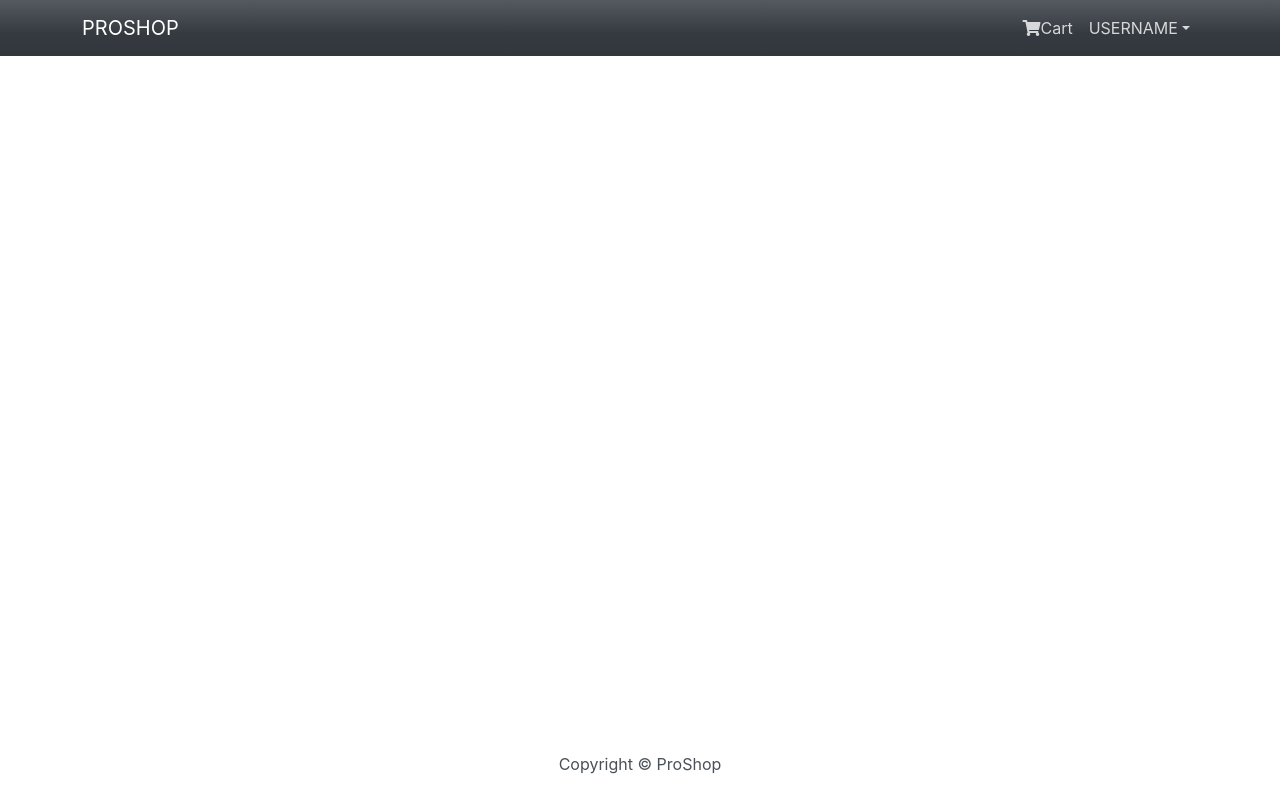
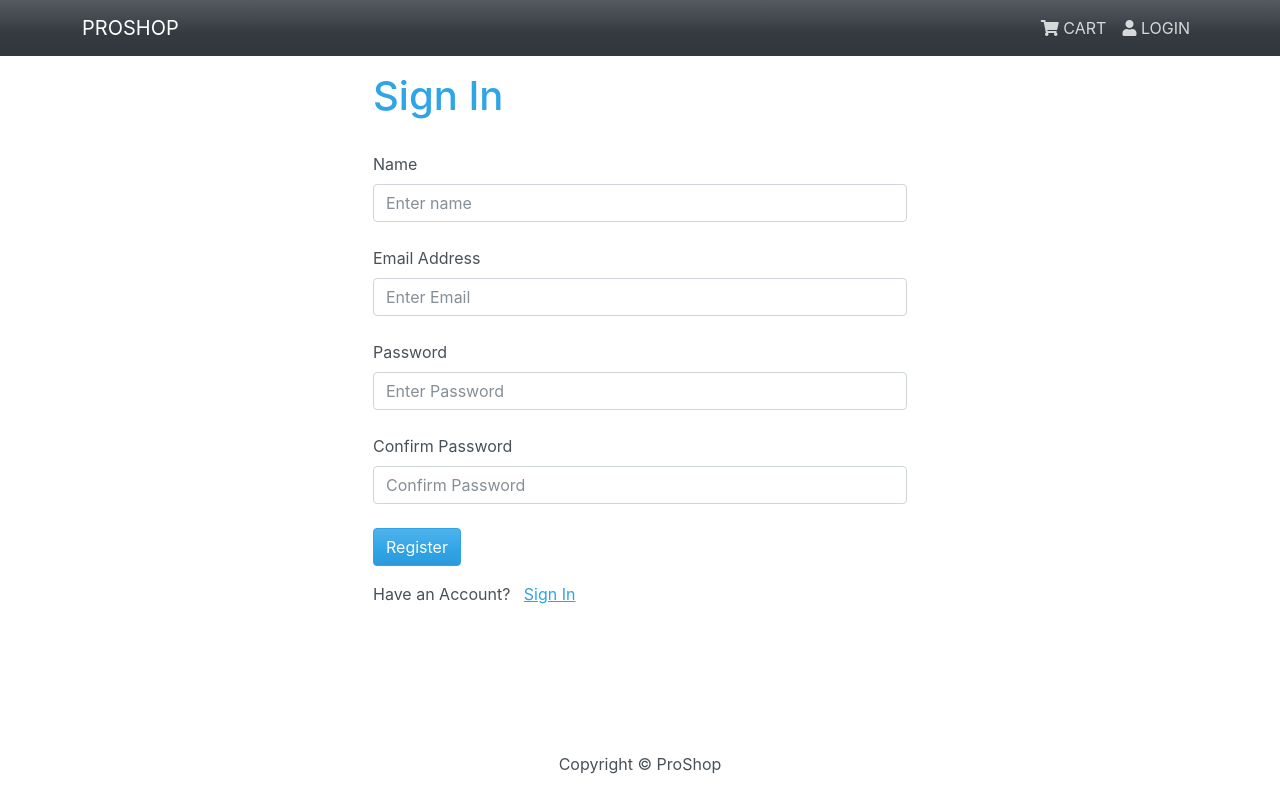
Before and after one commit to oybek703/proshop-django, a React (Create React App) app in the folder frontend/: page /register in a window 1280 px wide. Built offline with nearby package versions, Linux system fonts and the light colour scheme.

Commit message:
user register fix

```diff
--- a/frontend/src/App.js
+++ b/frontend/src/App.js
@@ -7,6 +7,8 @@ import Header from './components/UI/Header'
 import Footer from './components/UI/Footer'
 import ProductDetails from './components/pages/ProductDetails'
 import Cart from './components/pages/Cart'
+import Login from './components/pages/Login'
+import Register from './components/pages/Register'
 
 function App() {
   return (
@@ -18,6 +20,8 @@ function App() {
               <Route path='/' element={<Home/>} exact />
               <Route path='/product/:id' element={<ProductDetails/>} />
               <Route path='/cart' element={<Cart/>} />
+              <Route path='/login' element={<Login/>} />
+              <Route path='/register' element={<Register/>} />
             </Routes>
         </Container>
       </main>
--- a/frontend/src/components/UI/FormContainer.js
+++ b/frontend/src/components/UI/FormContainer.js
@@ -0,0 +1,16 @@
+import React from 'react'
+import { Container, Row, Col } from 'react-bootstrap'
+
+function FormContainer({ children }) {
+    return (
+        <Container>
+            <Row className="justify-content-md-center">
+                <Col xs={12} md={6}>
+                    {children}
+                </Col>
+            </Row>
+        </Container>
+    )
+}
+
+export default FormContainer
--- a/frontend/src/components/UI/Header.js
+++ b/frontend/src/components/UI/Header.js
@@ -1,8 +1,18 @@
 import React from 'react'
 import {Navbar, Nav, Container, NavDropdown} from 'react-bootstrap'
 import {LinkContainer} from 'react-router-bootstrap'
+import {useDispatch, useSelector} from 'react-redux'
+import {logout} from '../../redux/actions'
+import {useNavigate} from 'react-router-dom'
 
 function Header() {
+    const dispatch = useDispatch()
+    const navigate = useNavigate()
+    const {user} = useSelector(state => state.userInfo)
+    function handleLogout() {
+        dispatch(logout())
+        navigate('/login')
+    }
     return (
         <header>
             <Navbar bg="dark" variant="dark" expand="lg" collapseOnSelect>
@@ -14,17 +24,47 @@ function Header() {
                     <Navbar.Toggle aria-controls="basic-navbar-nav"/>
                     <Navbar.Collapse id="basic-navbar-nav" className='justify-content-end'>
                         <Nav className="ml-auto">
+                            <LinkContainer to='/cart'>
+                                <Nav.Link ><i className="fas fa-shopping-cart"></i>&nbsp;CART</Nav.Link>
+                            </LinkContainer>
+                            {user ? (
+                                <NavDropdown title={user.name.toUpperCase()} id='username'>
+                                    <LinkContainer to='/profile'>
+                                        <NavDropdown.Item>Profile</NavDropdown.Item>
+                                    </LinkContainer>
 
-                            <LinkContainer to='/cart'>
-                                <Nav.Link><i className="fas fa-shopping-cart"></i>Cart</Nav.Link>
-                            </LinkContainer>
+                                    <NavDropdown.Item onClick={handleLogout}>Logout</NavDropdown.Item>
 
-                            <NavDropdown title={'USERNAME'} id='username'>
+                                </NavDropdown>
+                            ) : (
+                                    <LinkContainer to='/login'>
+                                        <Nav.Link><i className="fas fa-user"></i>&nbsp;LOGIN</Nav.Link>
+                                    </LinkContainer>
+                                )}
+                            {user && user.is_admin && (
+                                <NavDropdown title='ADMIN' id='adminmenue'>
+                                    <LinkContainer to='/admin/userlist'>
+                                        <NavDropdown.Item>Users</NavDropdown.Item>
+                                    </LinkContainer>
+
+                                    <LinkContainer to='/admin/productlist'>
+                                        <NavDropdown.Item>Products</NavDropdown.Item>
+                                    </LinkContainer>
+
+                                    <LinkContainer to='/admin/orderlist'>
+                                        <NavDropdown.Item>Orders</NavDropdown.Item>
+                                    </LinkContainer>
+
+                                </NavDropdown>
+                            )}
+                            {false && <NavDropdown title={'USERNAME'} id='username'>
                                 <LinkContainer to='/profile'>
                                     <NavDropdown.Item>Profile</NavDropdown.Item>
                                 </LinkContainer>
-                            </NavDropdown>
-
+                                <LinkContainer to='/logout'>
+                                    <NavDropdown.Item>Logout</NavDropdown.Item>
+                                </LinkContainer>
+                            </NavDropdown>}
                         </Nav>
                     </Navbar.Collapse>
                 </Container>
--- a/frontend/src/components/UI/Spinner.js
+++ b/frontend/src/components/UI/Spinner.js
@@ -1,8 +1,8 @@
 import React from 'react'
 
-const Spinner = () => {
+const Spinner = ({small}) => {
     return (
-        <div className="spinner-border" role="status">
+        <div className={`spinner-border ${small && 'spinner-border-sm'}`} role="status">
             <span className="sr-only">Loading...</span>
         </div>
     )
--- a/frontend/src/components/pages/Login.js
+++ b/frontend/src/components/pages/Login.js
@@ -0,0 +1,82 @@
+import React, { useState, useEffect } from 'react'
+import {Link, useNavigate} from 'react-router-dom'
+import { Form, Button, Row, Col } from 'react-bootstrap'
+import { useDispatch, useSelector } from 'react-redux'
+import Alert from '../UI/Alert'
+import {login} from '../../redux/actions'
+import Spinner from '../UI/Spinner'
+import {USER_LOGIN_RESET, USER_REGISTER_RESET} from '../../redux/actions/types'
+import FormContainer from '../UI/FormContainer'
+
+function Login() {
+    const navigate = useNavigate()
+    const [email, setEmail] = useState('')
+    const [password, setPassword] = useState('')
+
+    const dispatch = useDispatch()
+
+
+    const {user, loading, error} = useSelector(state => state.userInfo)
+    useEffect(() => {
+        if(user) navigate('/')
+        return function () {
+            dispatch({type: USER_LOGIN_RESET})
+            dispatch({type: USER_REGISTER_RESET})
+        }
+    }, [navigate, user, dispatch])
+    const submitHandler = (e) => {
+        e.preventDefault()
+        dispatch(login({email, password}))
+    }
+    return (
+        <FormContainer>
+            <h1>Sign In</h1>
+            {error && <Alert type='danger'>{error}</Alert>}
+            <Form onSubmit={submitHandler}>
+                <br/>
+                <Form.Group controlId='email'>
+                    <Form.Label>Email Address</Form.Label>
+                    <Form.Control
+                        type='email'
+                        placeholder='Enter Email'
+                        value={email}
+                        disabled={loading}
+                        required
+                        onChange={(e) => setEmail(e.target.value)}
+                    >
+                    </Form.Control>
+                </Form.Group>
+
+                <br/>
+                <Form.Group controlId='password'>
+                    <Form.Label>Password</Form.Label>
+                    <Form.Control
+                        type='password'
+                        required
+                        disabled={loading}
+                        placeholder='Enter Password'
+                        value={password}
+                        onChange={(e) => setPassword(e.target.value)}
+                    >
+                    </Form.Control>
+                </Form.Group>
+                <br/>
+                <Button type='submit' variant='primary' disabled={loading}>
+                    Sign In &nbsp; {loading && <Spinner small />}
+                </Button>
+            </Form>
+
+            <Row className='py-3'>
+                <Col>
+                    New Customer? <Link
+                        to='/register'>
+                        Register
+                        </Link>
+                </Col>
+            </Row>
+
+        </FormContainer>
+    )
+}
+
+export default Login
--- a/frontend/src/components/pages/ProductDetails.js
+++ b/frontend/src/components/pages/ProductDetails.js
@@ -30,7 +30,7 @@ const ProductDetails = () => {
     }, [params, dispatch])
     return (
         <Container className='mt-3'>
-            <Link to='/' className='btn btn-light'>Go Back</Link>
+            <Link to='/' className='btn btn-light'>Go Home</Link>
             <br/><br/>
             {loading
                 ? <Loader/>
--- a/frontend/src/components/pages/Register.js
+++ b/frontend/src/components/pages/Register.js
@@ -1,57 +1,78 @@
 import React, { useState, useEffect } from 'react'
-import {Link, useLocation, useNavigate} from 'react-router-dom'
-import { Form, Button, Row, Col, Container } from 'react-bootstrap'
+import {Link, useNavigate} from 'react-router-dom'
+import { Form, Button, Row, Col } from 'react-bootstrap'
 import { useDispatch, useSelector } from 'react-redux'
+import FormContainer from '../UI/FormContainer'
 import Alert from '../UI/Alert'
-import {login} from '../../redux/actions'
 import Spinner from '../UI/Spinner'
-import {USER_LOGIN_RESET} from '../../redux/actions/types'
+import {registerUser} from '../../redux/actions'
+import {USER_LOGIN_RESET, USER_REGISTER_RESET} from '../../redux/actions/types'
 
-function Login() {
+function Register() {
     const navigate = useNavigate()
+    const dispatch = useDispatch()
+    const [name, setName] = useState('')
     const [email, setEmail] = useState('')
     const [password, setPassword] = useState('')
+    const [confirmPassword, setConfirmPassword] = useState('')
+    const [message, setMessage] = useState('')
+    const {user,loading, error} = useSelector(state => state.userInfo)
 
-    const dispatch = useDispatch()
-
-
-    const {user, loading, error} = useSelector(state => state.userInfo)
     useEffect(() => {
-        if(user) navigate('/')
+        if (user) navigate('/')
         return function () {
             dispatch({type: USER_LOGIN_RESET})
+            dispatch({type: USER_REGISTER_RESET})
         }
-    }, [navigate, user, dispatch])
-    const submitHandler = (e) => {
+    }, [user, navigate, dispatch])
+    const handleSubmit = (e) => {
         e.preventDefault()
-        dispatch(login({email, password}))
+        if (password !== confirmPassword) {
+            setMessage('Passwords do not match')
+            setTimeout(() => setMessage(''), 3000)
+        } else {
+            dispatch(registerUser({name, email, password}))
+        }
+
     }
+
     return (
-        <Container>
+        <FormContainer>
             <h1>Sign In</h1>
+            {message && <Alert type='danger'>{message}</Alert>}
             {error && <Alert type='danger'>{error}</Alert>}
-            <Form onSubmit={submitHandler}>
+            <Form onSubmit={handleSubmit}>
+                <br/>
+                <Form.Group controlId='name'>
+                    <Form.Label>Name</Form.Label>
+                    <Form.Control
+                        required
+                        type='name'
+                        placeholder='Enter name'
+                        value={name}
+                        onChange={(e) => setName(e.target.value)}
+                    >
+                    </Form.Control>
+                </Form.Group>
                 <br/>
                 <Form.Group controlId='email'>
                     <Form.Label>Email Address</Form.Label>
                     <Form.Control
+                        required
                         type='email'
                         placeholder='Enter Email'
                         value={email}
-                        disabled={loading}
-                        required
                         onChange={(e) => setEmail(e.target.value)}
                     >
                     </Form.Control>
                 </Form.Group>
-
                 <br/>
                 <Form.Group controlId='password'>
                     <Form.Label>Password</Form.Label>
                     <Form.Control
-                        type='password'
                         required
                         disabled={loading}
+                        type='password'
                         placeholder='Enter Password'
                         value={password}
                         onChange={(e) => setPassword(e.target.value)}
@@ -59,22 +80,35 @@ function Login() {
                     </Form.Control>
                 </Form.Group>
                 <br/>
+                <Form.Group controlId='passwordConfirm'>
+                    <Form.Label>Confirm Password</Form.Label>
+                    <Form.Control
+                        required
+                        type='password'
+                        disabled={loading}
+                        placeholder='Confirm Password'
+                        value={confirmPassword}
+                        onChange={(e) => setConfirmPassword(e.target.value)}
+                    >
+                    </Form.Control>
+                </Form.Group>
+                <br/>
                 <Button type='submit' variant='primary' disabled={loading}>
-                    Sign In &nbsp; {loading && <Spinner small />}
+                    Register {loading && <Spinner small/>}
                 </Button>
+
             </Form>
 
             <Row className='py-3'>
                 <Col>
-                    New Customer? <Link
-                        to='/register'>
-                        Register
+                    Have an Account? &nbsp; <Link
+                        to='/login'>
+                        Sign In
                         </Link>
                 </Col>
             </Row>
-
-        </Container>
+        </FormContainer >
     )
 }
 
-export default Login
+export default Register
--- a/frontend/src/redux/reducers/index.js
+++ b/frontend/src/redux/reducers/index.js
@@ -1,11 +1,13 @@
 import {combineReducers} from 'redux'
 import {product, productList} from './productsReducer'
 import cartItems from './cartReducer'
+import userInfo from './userReducer'
 
 const rootReducer = combineReducers({
     productList,
     product,
-    cartItems
+    cartItems,
+    userInfo
 })
 
 export default rootReducer
--- a/frontend/src/redux/reducers/userReducer.js
+++ b/frontend/src/redux/reducers/userReducer.js
@@ -1,20 +1,39 @@
-import {ADD_TO_CART, REMOVE_FROM_CART} from '../actions/types'
+import {
+    USER_LOGIN_FAIL,
+    USER_LOGIN_RESET,
+    USER_LOGIN_START,
+    USER_LOGIN_SUCCESS,
+    USER_LOGOUT,
+    USER_REGISTER_FAIL, USER_REGISTER_RESET, USER_REGISTER_START, USER_REGISTER_SUCCESS
+} from '../actions/types'
 
-const cartItemsInStorage = JSON.parse(localStorage.getItem('cartItems') || '[]')
+const userInStorage = JSON.parse(localStorage.getItem('user') || null)
 const initialState = {
-    items: cartItemsInStorage
+    user: userInStorage,
+    loading: false,
+    error: null
 }
 
-function cartItems(state = initialState, action) {
+function userInfo(state = initialState, action) {
     const {type, payload} = action
     switch (type) {
-        case ADD_TO_CART:
-            return {items: payload}
-        case REMOVE_FROM_CART:
-            return {items: payload}
+        case USER_LOGIN_START:
+        case USER_REGISTER_START:
+            return {...state, loading: true, error: null}
+        case USER_LOGIN_SUCCESS:
+        case USER_REGISTER_SUCCESS:
+            return {...state, loading: false, user: payload}
+        case USER_LOGIN_FAIL:
+        case USER_REGISTER_FAIL:
+            return {...state, loading: false, error: payload}
+        case USER_LOGIN_RESET:
+        case USER_REGISTER_RESET:
+            return {...state, error: null}
+        case USER_LOGOUT:
+            return {user: null, error: null, loading: null}
         default:
             return state
     }
 }
 
-export default cartItems
+export default userInfo
```
Also changed, not shown: frontend/src/redux/actions/index.js (+54 -4 lines), frontend/src/redux/actions/types.js (+14 -0 lines).
